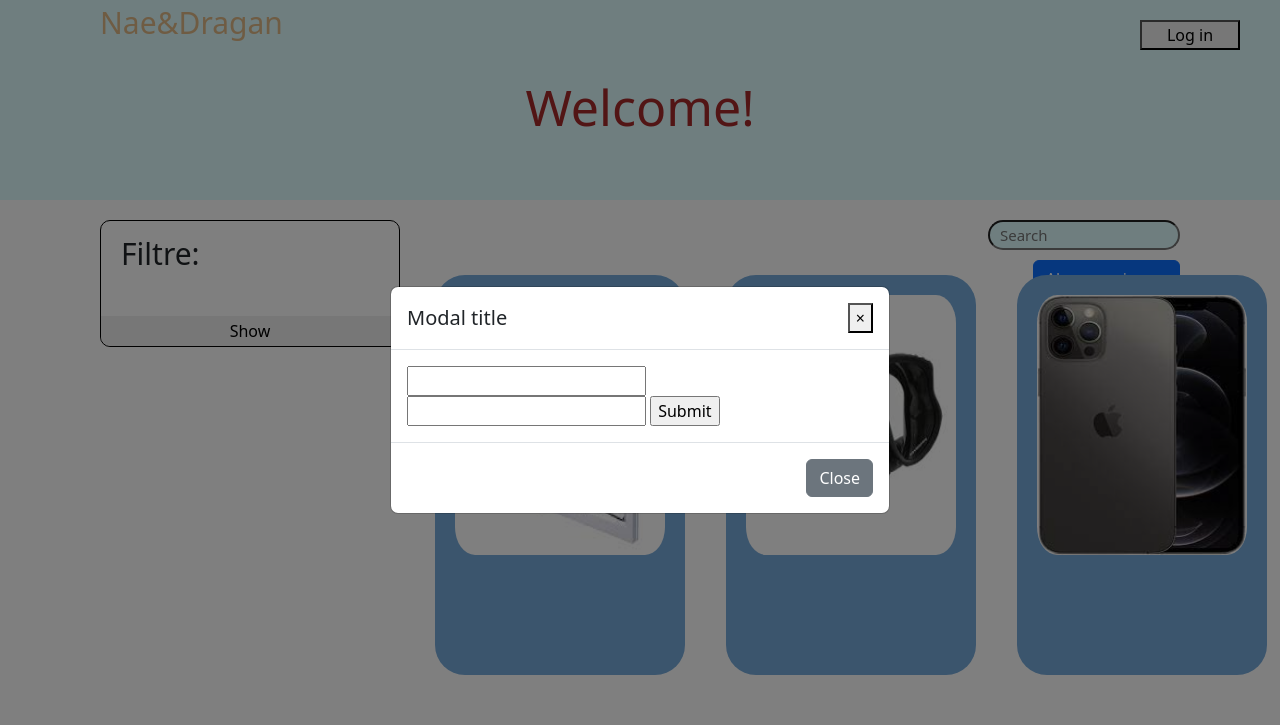
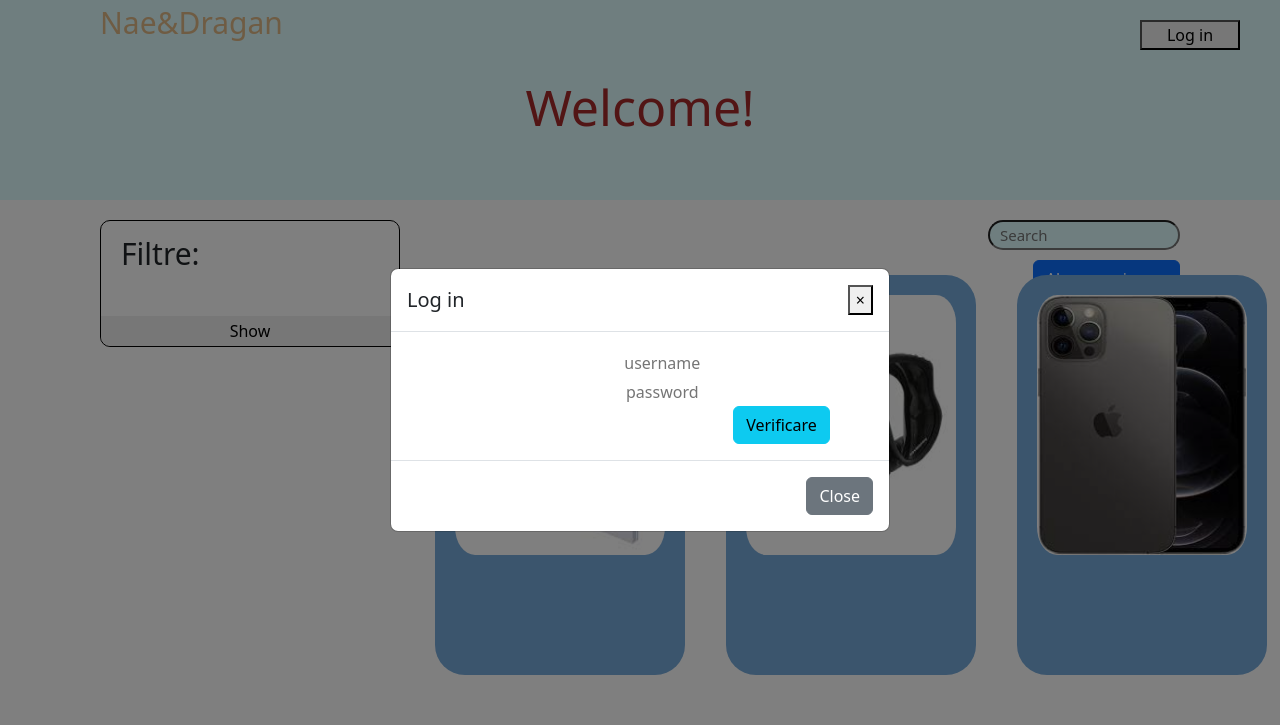
Before and after one commit to Stefan22022/Proiect-Magazin, a plain HTML site: page index.html in a window 1280 px wide. Both pictures are taken after a click on the button "Log in". Shown: the top 725 px of the page. Drawn offline with nearby package versions, Linux system fonts and the light colour scheme.

Commit message:
log in button modificat

```diff
--- a/admin.js
+++ b/admin.js
@@ -104,3 +104,7 @@ function schimbaM() {
   $('.conserva').width(250);
   ok = 1;
 }
+
+function alerta() {
+  alert('Esti sigur ca vrei sa te deconectezi?');
+}
--- a/home.js
+++ b/home.js
@@ -55,6 +55,11 @@ document.getElementById("login").style.display ="none";
 function verifica() {
   if(administatori.username === document.getElementById('username').value && administatori.password === document.getElementById('password').value){
     let element = document.getElementById("login");
-    element.style.display ="block";
+    element.style.display ="block";}
+    const inputs = document.querySelectorAll('#username, #password');
+
+    inputs.forEach(input => {
+      input.value = '';
+    });
+
 }
-}
--- a/index.html
+++ b/index.html
@@ -23,15 +23,15 @@
             <div class="modal-dialog modal-dialog-centered" role="document">
               <div class="modal-content">
                 <div class="modal-header">
-                  <h5 class="modal-title" id="exampleModalLongTitle">Modal title</h5>
+                  <h5 class="modal-title" id="exampleModalLongTitle">Log in</h5>
                   <button type="button" class="close" data-dismiss="modal" aria-label="Close">
                     <span aria-hidden="true">&times;</span>
                   </button>
                 </div>
                 <div class="modal-body">
-                  <input type="text" id="username"/>
-                  <input type="text" id="password"/>
-                  <input type="submit" onclick="verifica()"/>
+                  <input type="text" class="input" id="username" placeholder="username"/>
+                  <input type="text" class="input" id="password" placeholder="password"/>
+                  <button type="button" class="input, btn btn-info" id="verificare"  onclick="verifica()">Verificare</button>
                 </div>
                 <div class="modal-footer">
                   <button type="button" class="btn btn-secondary" data-dismiss="modal">Close</button>
--- a/style-admin.css
+++ b/style-admin.css
@@ -125,7 +125,7 @@ h2 {
 }
 
 .search-bar:hover {
-    background-color: rgb(221, 221, 221);
+    background-color: rgb(221, 221, 221);
 }
 
 .admin {
--- a/style.css
+++ b/style.css
@@ -163,7 +163,6 @@ body {
     position: absolute !important;
     right: 100px;
     top: 260px;
-
 }
 
 .admin {
@@ -181,3 +180,25 @@ input::-webkit-inner-spin-button {
     -webkit-appearance: none;
     margin:0;
 }
+
+#username, #password {
+    padding: 2.5px 0 2.5px 0;
+    text-align: center;
+    display: flow-root;
+    margin-left: 30%;
+    border: 0px solid white;
+}
+
+#username:hover, #password:hover {
+    background-color:rgb(253, 253, 215);
+}
+
+#verificare {
+    width:fit-content;
+    margin-left: 70%;
+}
+
+#verificare:hover {
+    background-color: chartreuse;
+    border: 1px solid white;
+}
```
Also changed, not shown: admin.html (+1 -1 lines).
